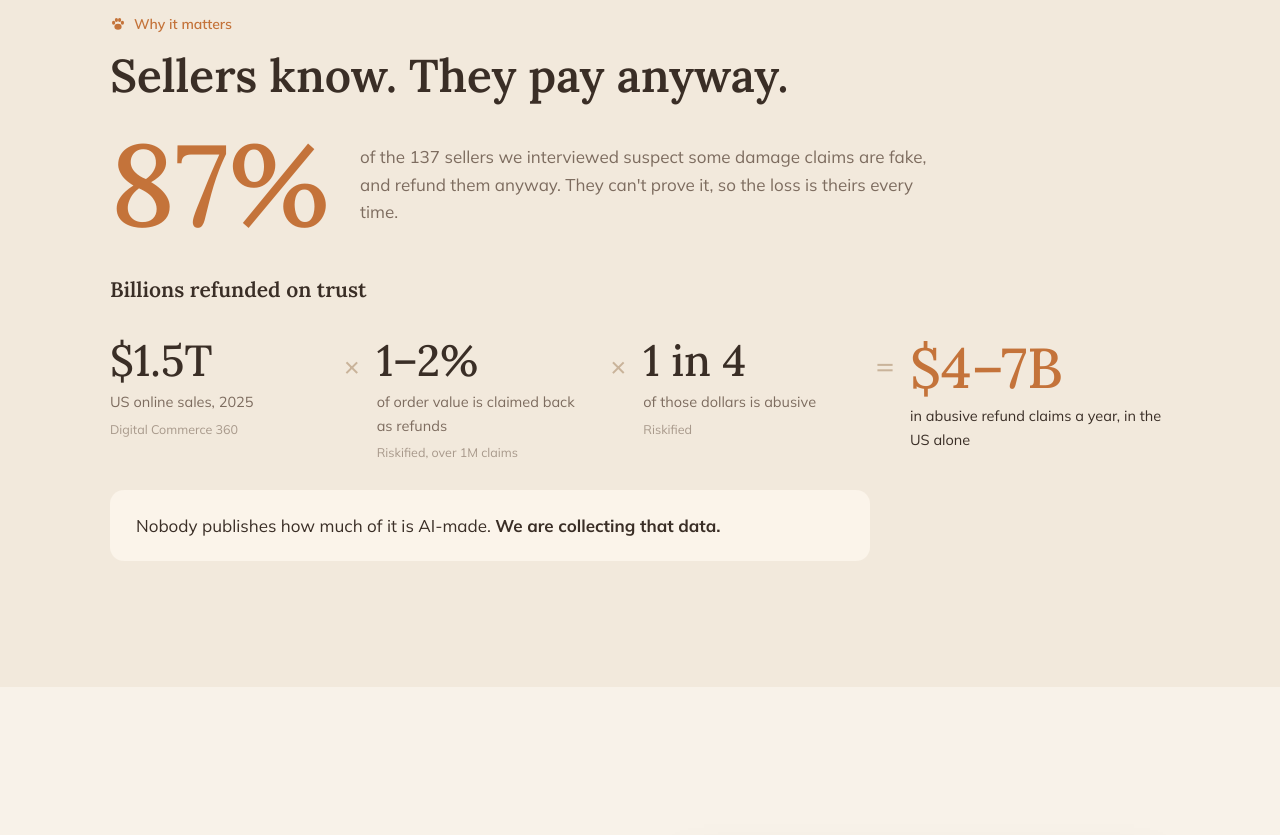
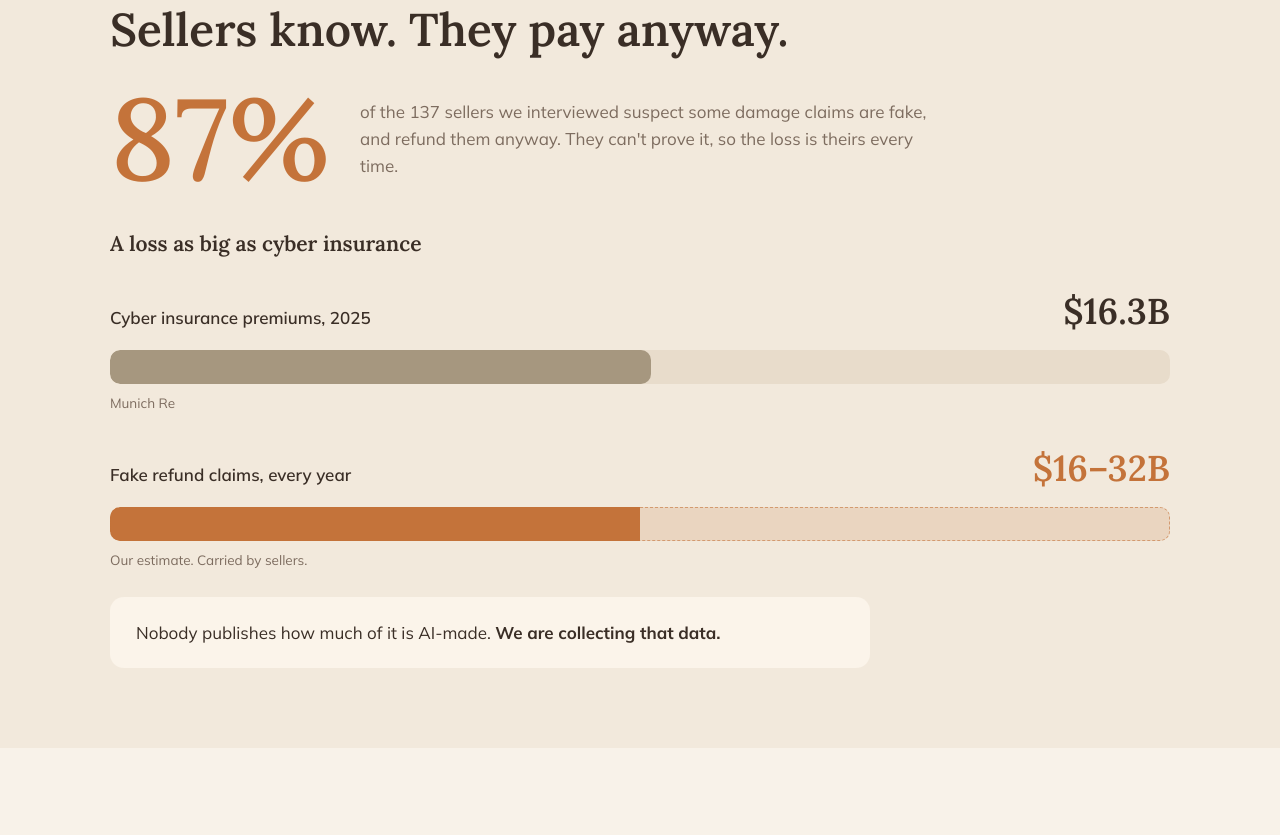
Before and after one commit to ZixunHuangUPenn/ZixunHuangUPenn.github.io, a plain HTML site: page akita/index.html in a window 1280 px wide. Shown: the part 2513-3348 px from the top of the page. Drawn offline with Linux system fonts and the light colour scheme.

Commit message:
content: add cyber insurance comparison, 3 paying sellers, drop old site links
Co-Authored-By: Claude Opus 5.5 <noreply@anthropic.com>
Claude-Session: https://claude.ai/code/session_01CQuBPPcdYTeXFjEj4u4iKY

```diff
--- a/akita/index.html
+++ b/akita/index.html
@@ -193,6 +193,17 @@
   .row87 { display: grid; grid-template-columns: auto 1fr; gap: 30px; align-items: center; max-width: 820px; }
   .big87 { font-family: 'Lora', serif; font-size: clamp(70px, 9vw, 120px); color: var(--akita); line-height: .95; }
 
+  .bars { margin-top: 22px; display: grid; gap: 26px; }
+  .bar-head { display: flex; justify-content: space-between; align-items: baseline; gap: 16px; margin-bottom: 10px; }
+  .bar-head span { font-size: 17px; font-weight: 600; color: var(--ink); }
+  .bar-head b { font-family: 'Lora', serif; font-size: clamp(26px, 2.8vw, 36px); font-weight: 600; color: var(--ink); }
+  .bar-head b.accent { color: var(--akita); }
+  .track { height: 34px; border-radius: 10px; background: #e8dccb; overflow: hidden; position: relative; }
+  .track.range { background: #c4733a2b; outline: 1.5px dashed #c4733a99; outline-offset: -1.5px; }
+  .fill { height: 100%; border-radius: 10px 0 0 10px; }
+  .fill.cyber { background: #a6977f; border-radius: 10px; }
+  .fill.fake { background: var(--akita); }
+  .bar-row .src { display: block; margin-top: 8px; font-size: 13.5px; color: var(--soft); }
   /* Policy certificate */
   .policy { background: #fffdf8; border-radius: 10px; padding: 14px; box-shadow: 0 22px 46px -20px #3a2e2666; transform: rotate(-1.5deg); background-image: repeating-linear-gradient(45deg, #e9dcc8 0 2px, transparent 2px 6px); }
   .policy .in { background: #fffdf8; border: 1.5px solid #d9c6ad; border-radius: 6px; padding: 26px 30px 22px; position: relative; }
@@ -238,8 +249,6 @@
   .badge.next { border: 1.5px solid var(--soft); color: var(--soft); }
   .face img { width: 100%; height: 100%; object-fit: cover; border-radius: 50%; }
   .face { overflow: hidden; }
-  .contact { margin-top: 26px; display: flex; gap: 22px; justify-content: center; flex-wrap: wrap; font-size: 15.5px; }
-  .contact a { color: var(--akita); text-decoration: none; border-bottom: 1px solid #c4733a55; }
   @media (max-width: 860px) {
     .split, .two, .ai { grid-template-columns: 1fr; gap: 30px; }
     .eq { grid-template-columns: 1fr; gap: 6px; }
@@ -365,15 +374,18 @@
           <p style="font-size:17px">of the 137 sellers we interviewed suspect some damage claims are fake, and refund them anyway. They can't prove it, so the loss is theirs every time.</p>
         </div>
         <div>
-          <h3>Billions refunded on trust</h3>
-          <div class="eq">
-            <div><div class="v">$1.5T</div><p>US online sales, 2025</p><span class="src">Digital Commerce 360</span></div>
-            <div class="op">×</div>
-            <div><div class="v">1–2%</div><p>of order value is claimed back as refunds</p><span class="src">Riskified, over 1M claims</span></div>
-            <div class="op">×</div>
-            <div><div class="v">1 in 4</div><p>of those dollars is abusive</p><span class="src">Riskified</span></div>
-            <div class="op">=</div>
-            <div><div class="v big">$4–7B</div><p style="color:var(--ink)">in abusive refund claims a year, in the US alone</p></div>
+          <h3>A loss as big as cyber insurance</h3>
+          <div class="bars">
+            <div class="bar-row">
+              <div class="bar-head"><span>Cyber insurance premiums, 2025</span><b>$16.3B</b></div>
+              <div class="track"><div class="fill cyber" style="width:51%"></div></div>
+              <span class="src">Munich Re</span>
+            </div>
+            <div class="bar-row">
+              <div class="bar-head"><span>Fake refund claims, every year</span><b class="accent">$16–32B</b></div>
+              <div class="track range"><div class="fill fake" style="width:50%"></div></div>
+              <span class="src">Our estimate. Carried by sellers.</span>
+            </div>
           </div>
           <p class="note" style="margin-top:26px">Nobody publishes how much of it is AI-made. <b>We are collecting that data.</b></p>
         </div>
@@ -460,7 +472,7 @@
       <h2 class="fade">The loss data is already coming in.</h2>
       <div class="cols c4 fade">
         <div class="stat rule"><div class="num">5</div><p>fake claims caught in 64 checked for our first seller</p></div>
-        <div class="stat rule"><div class="num">4</div><p>paying sellers</p></div>
+        <div class="stat rule"><div class="num">3</div><p>paying sellers</p></div>
         <div class="stat rule"><div class="num">15</div><p>design partners</p></div>
         <div class="stat rule"><div class="num">$2,643</div><p>largest fake claim, a sofa</p></div>
       </div>
@@ -487,7 +499,7 @@
               <li>Passed 6 SOA actuarial exams</li>
               <li>Experience at Harford Mutual Insurance Group, Optimizing Foundations and FWD Insurance</li>
             </ul>
-            <p class="does">Used 30 years of family furniture-industry connections to interview 137 sellers and sign our first four paying customers.</p>
+            <p class="does">Used 30 years of family furniture-industry connections to interview 137 sellers and sign our first three paying customers.</p>
           </div>
         </div>
         <div class="person">
@@ -514,10 +526,7 @@
       <h2 class="fade">Everyone is building AGI.<br><span class="accent">So are we.</span></h2>
       <p class="lead fade">Agent Generative Insurance: cover for the generative age.</p>
       <p class="lead fade" style="margin-top:14px;font-size:16px">Akita dogs are known for loyalty and for guarding their home. That's the job we want to do for our sellers.</p>
-      <div class="contact fade">
-        <a href="https://artificialgeneral.insure">artificialgeneral.insure</a>
-        <a href="mailto:cassie@artificialgeneral.insure">cassie@artificialgeneral.insure</a>
-      </div>
+      <p class="sign fade">Akita · New York</p>
     </div>
   </section>
 
```
